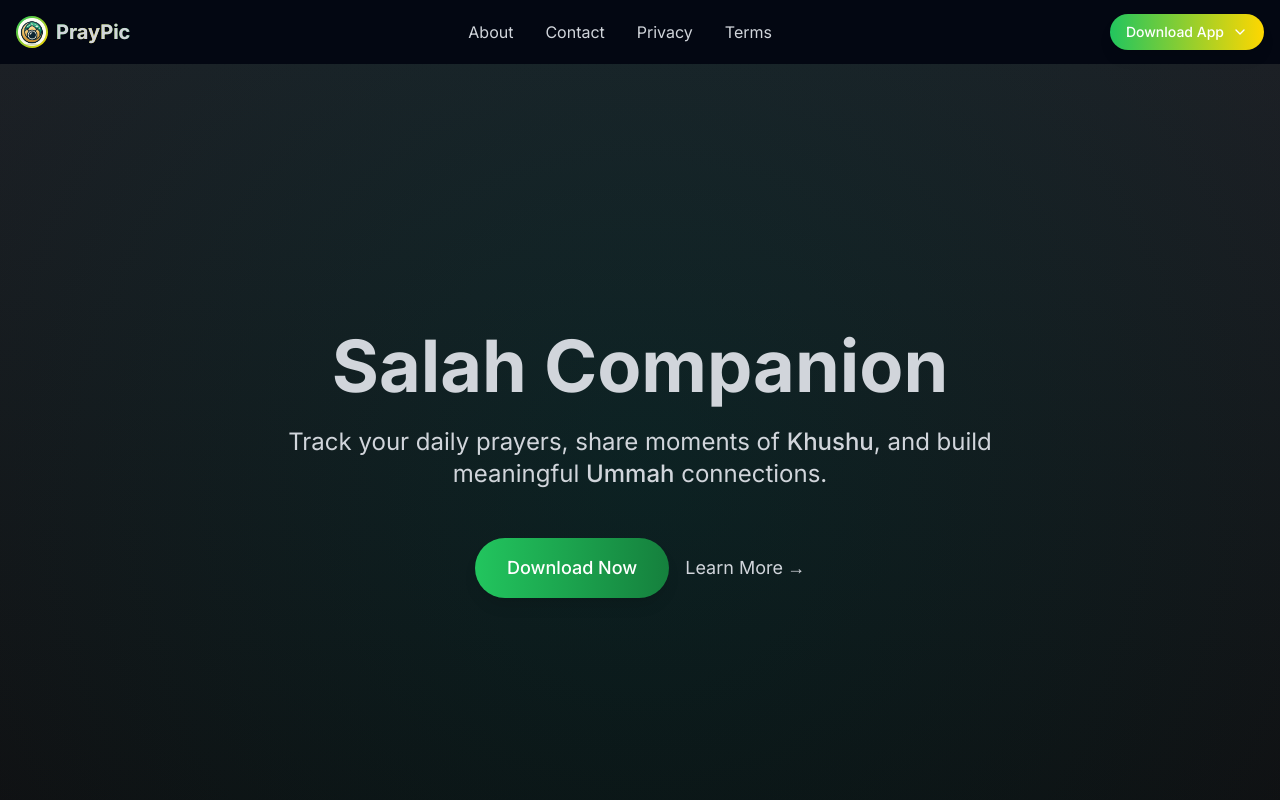
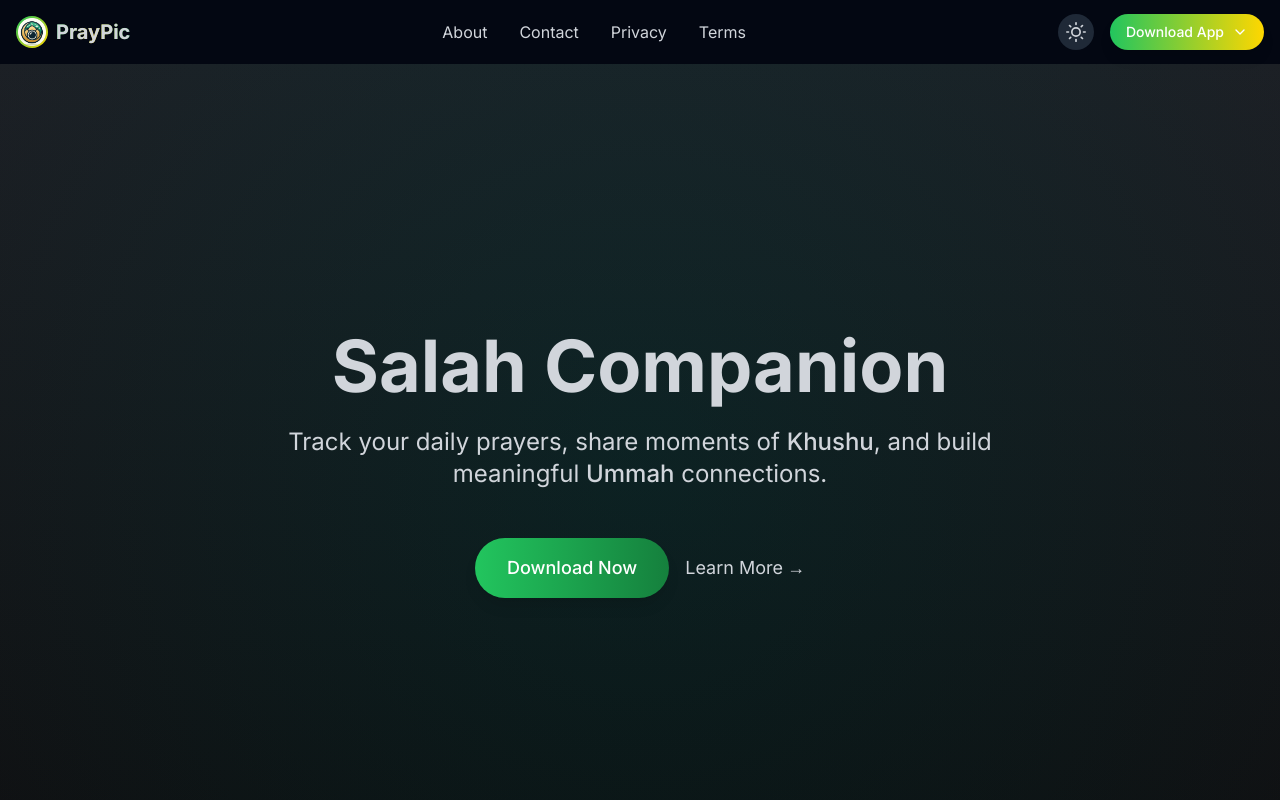
Before and after one commit to yousifUnity/Pray-Pic, a Next.js app: page / in a window 1280 px wide. Shown: the top 800 px of the page. Built offline with nearby package versions, Linux system fonts and the light colour scheme.

Commit message:
added darkmode button

```diff
--- a/src/app/components/Navigation.tsx
+++ b/src/app/components/Navigation.tsx
@@ -7,6 +7,7 @@ export default function Navigation() {
   const [isScrolled, setIsScrolled] = useState(false)
   const [isMobileMenuOpen, setIsMobileMenuOpen] = useState(false)
   const [showDownloadOptions, setShowDownloadOptions] = useState(false)
+  const [isDarkMode, setIsDarkMode] = useState(true)
 
   useEffect(() => {
     const handleScroll = () => {
@@ -35,10 +36,28 @@ export default function Navigation() {
     setShowDownloadOptions(!showDownloadOptions)
   }
 
+  const toggleTheme = () => {
+    const newDarkMode = !isDarkMode
+    setIsDarkMode(newDarkMode)
+
+    if (newDarkMode) {
+      document.documentElement.classList.add('dark')
+    } else {
+      document.documentElement.classList.remove('dark')
+    }
+  }
+
+  // Initialize dark mode on component mount
+  useEffect(() => {
+    // Check if dark mode is already set
+    const isDark = document.documentElement.classList.contains('dark')
+    setIsDarkMode(isDark)
+  }, [])
+
   return (
     <nav className={`fixed w-full z-50 transition-all duration-300 ${
       isScrolled
-        ? 'dark:bg-gray-900/90 dark:backdrop-blur-md dark:border-b dark:border-gray-800 shadow-sm'
+        ? 'dark:bg-gray-900/90 dark:backdrop-blur-md dark:border-b dark:border-gray-800 bg-white/90 backdrop-blur-md shadow-sm'
         : 'bg-transparent'
     }`}>
       <div className="container mx-auto px-4">
@@ -85,8 +104,34 @@ export default function Navigation() {
             </Link>
           </div>
 
-          {/* Desktop Download Button */}
+          {/* Desktop Actions */}
           <div className="hidden md:flex items-center space-x-4 relative">
+            {/* Theme Toggle Button */}
+            <button
+              onClick={toggleTheme}
+              className="p-2 rounded-full bg-gray-100 dark:bg-gray-800 text-gray-600 dark:text-gray-300 hover:bg-gray-200 dark:hover:bg-gray-700 transition-colors"
+              aria-label={isDarkMode ? "Switch to light mode" : "Switch to dark mode"}
+            >
+              {isDarkMode ? (
+                <svg xmlns="http://www.w3.org/2000/svg" width="20" height="20" viewBox="0 0 24 24" fill="none" stroke="currentColor" strokeWidth="2" strokeLinecap="round" strokeLinejoin="round">
+                  <circle cx="12" cy="12" r="5"></circle>
+                  <line x1="12" y1="1" x2="12" y2="3"></line>
+                  <line x1="12" y1="21" x2="12" y2="23"></line>
+                  <line x1="4.22" y1="4.22" x2="5.64" y2="5.64"></line>
+                  <line x1="18.36" y1="18.36" x2="19.78" y2="19.78"></line>
+                  <line x1="1" y1="12" x2="3" y2="12"></line>
+                  <line x1="21" y1="12" x2="23" y2="12"></line>
+                  <line x1="4.22" y1="19.78" x2="5.64" y2="18.36"></line>
+                  <line x1="18.36" y1="5.64" x2="19.78" y2="4.22"></line>
+                </svg>
+              ) : (
+                <svg xmlns="http://www.w3.org/2000/svg" width="20" height="20" viewBox="0 0 24 24" fill="none" stroke="currentColor" strokeWidth="2" strokeLinecap="round" strokeLinejoin="round">
+                  <path d="M21 12.79A9 9 0 1 1 11.21 3 7 7 0 0 0 21 12.79z"></path>
+                </svg>
+              )}
+            </button>
+
+            {/* Download Button */}
             <button
               onClick={toggleDownloadOptions}
               className="bg-gradient-to-r from-primary-green to-primary-gold text-white px-4 py-2 rounded-full text-sm font-medium hover:scale-105 transition-all duration-300 shadow-lg hover:shadow-primary-gold/20 flex items-center gap-2"
@@ -134,10 +179,37 @@ export default function Navigation() {
             )}
           </div>
 
+          {/* Mobile Menu Button and Theme Toggle */}
+          <div className="md:hidden flex items-center space-x-2">
+            {/* Theme Toggle Button */}
+            <button
+              onClick={toggleTheme}
+              className="p-2 rounded-full bg-gray-100 dark:bg-gray-800 text-gray-600 dark:text-gray-300 hover:bg-gray-200 dark:hover:bg-gray-700 transition-colors"
+              aria-label={isDarkMode ? "Switch to light mode" : "Switch to dark mode"}
+            >
+              {isDarkMode ? (
+                <svg xmlns="http://www.w3.org/2000/svg" width="18" height="18" viewBox="0 0 24 24" fill="none" stroke="currentColor" strokeWidth="2" strokeLinecap="round" strokeLinejoin="round">
+                  <circle cx="12" cy="12" r="5"></circle>
+                  <line x1="12" y1="1" x2="12" y2="3"></line>
+                  <line x1="12" y1="21" x2="12" y2="23"></line>
+                  <line x1="4.22" y1="4.22" x2="5.64" y2="5.64"></line>
+                  <line x1="18.36" y1="18.36" x2="19.78" y2="19.78"></line>
+                  <line x1="1" y1="12" x2="3" y2="12"></line>
+                  <line x1="21" y1="12" x2="23" y2="12"></line>
+                  <line x1="4.22" y1="19.78" x2="5.64" y2="18.36"></line>
+                  <line x1="18.36" y1="5.64" x2="19.78" y2="4.22"></line>
+                </svg>
+              ) : (
+                <svg xmlns="http://www.w3.org/2000/svg" width="18" height="18" viewBox="0 0 24 24" fill="none" stroke="currentColor" strokeWidth="2" strokeLinecap="round" strokeLinejoin="round">
+                  <path d="M21 12.79A9 9 0 1 1 11.21 3 7 7 0 0 0 21 12.79z"></path>
+                </svg>
+              )}
+            </button>
+
             {/* Mobile Menu Button */}
             <button
               onClick={toggleMobileMenu}
-            className="md:hidden p-2 rounded-md text-gray-600 dark:text-gray-300 hover:text-gray-900 dark:hover:text-white hover:bg-gray-100 dark:hover:bg-gray-800 focus:outline-none focus:ring-2 focus:ring-primary-green dark:focus:ring-primary-gold z-50"
+              className="p-2 rounded-md text-gray-600 dark:text-gray-300 hover:text-gray-900 dark:hover:text-white hover:bg-gray-100 dark:hover:bg-gray-800 focus:outline-none focus:ring-2 focus:ring-primary-green dark:focus:ring-primary-gold z-50"
               aria-label="Toggle mobile menu"
             >
               <div className="w-6 h-6 flex flex-col justify-center items-center">
@@ -148,55 +220,56 @@ export default function Navigation() {
             </button>
           </div>
         </div>
+      </div>
 
       {/* Mobile Menu Overlay - Fixed Position */}
       <div
-        className={`fixed inset-0 dark:bg-gray-900/95 backdrop-blur-lg transform transition-all duration-300 ease-in-out ${
+        className={`fixed inset-0 dark:bg-gray-900/95 bg-white/95 backdrop-blur-lg transform transition-all duration-300 ease-in-out ${
           isMobileMenuOpen ? 'opacity-100 pointer-events-auto' : 'opacity-0 pointer-events-none'
         } md:hidden overflow-hidden`}
         style={{ position: 'fixed', top: 0, left: 0, right: 0, bottom: 0 }}
       >
         <div className="flex flex-col items-center justify-center h-full space-y-6 p-4">
-          <div className="w-16 h-1 bg-gray-700 rounded-full mb-8"></div>
+          <div className="w-16 h-1 bg-gray-300 dark:bg-gray-700 rounded-full mb-8"></div>
 
           <Link
             href="/"
-            className="text-xl font-medium dark:text-gray-100 hover:text-primary-green dark:hover:text-primary-gold transition-colors w-full text-center py-3 border-b dark:border-gray-800"
+            className="text-xl font-medium text-gray-800 dark:text-gray-100 hover:text-primary-green dark:hover:text-primary-gold transition-colors w-full text-center py-3 border-b border-gray-200 dark:border-gray-800"
             onClick={() => setIsMobileMenuOpen(false)}
           >
             Home
           </Link>
           <Link
             href="/about"
-            className="text-xl font-medium dark:text-gray-100 hover:text-primary-green dark:hover:text-primary-gold transition-colors w-full text-center py-3 border-b dark:border-gray-800"
+            className="text-xl font-medium text-gray-800 dark:text-gray-100 hover:text-primary-green dark:hover:text-primary-gold transition-colors w-full text-center py-3 border-b border-gray-200 dark:border-gray-800"
             onClick={() => setIsMobileMenuOpen(false)}
           >
             About
           </Link>
           <Link
             href="/contact"
-            className="text-xl font-medium dark:text-gray-100 hover:text-primary-green dark:hover:text-primary-gold transition-colors w-full text-center py-3 border-b dark:border-gray-800"
+            className="text-xl font-medium text-gray-800 dark:text-gray-100 hover:text-primary-green dark:hover:text-primary-gold transition-colors w-full text-center py-3 border-b border-gray-200 dark:border-gray-800"
             onClick={() => setIsMobileMenuOpen(false)}
           >
             Contact
           </Link>
           <Link
             href="/privacy"
-            className="text-xl font-medium dark:text-gray-100 hover:text-primary-green dark:hover:text-primary-gold transition-colors w-full text-center py-3 border-b dark:border-gray-800"
+            className="text-xl font-medium text-gray-800 dark:text-gray-100 hover:text-primary-green dark:hover:text-primary-gold transition-colors w-full text-center py-3 border-b border-gray-200 dark:border-gray-800"
             onClick={() => setIsMobileMenuOpen(false)}
           >
             Privacy
           </Link>
           <Link
             href="/terms"
-            className="text-xl font-medium dark:text-gray-100 hover:text-primary-green dark:hover:text-primary-gold transition-colors w-full text-center py-3 border-b dark:border-gray-800"
+            className="text-xl font-medium text-gray-800 dark:text-gray-100 hover:text-primary-green dark:hover:text-primary-gold transition-colors w-full text-center py-3 border-b border-gray-200 dark:border-gray-800"
             onClick={() => setIsMobileMenuOpen(false)}
           >
             Terms
           </Link>
 
           <div className="mt-8 w-full px-6 space-y-3">
-            <p className="text-center text-gray-400 mb-2">Download our app</p>
+            <p className="text-center text-gray-500 dark:text-gray-400 mb-2">Download our app</p>
             <a
               href="https://apps.apple.com"
               className="bg-black text-white py-3 rounded-xl text-lg font-medium hover:scale-105 transition-all duration-300 shadow-lg hover:shadow-primary-green/20 w-full flex items-center justify-center gap-3"
```
Lines whose indentation alone changed are shown as unchanged.
